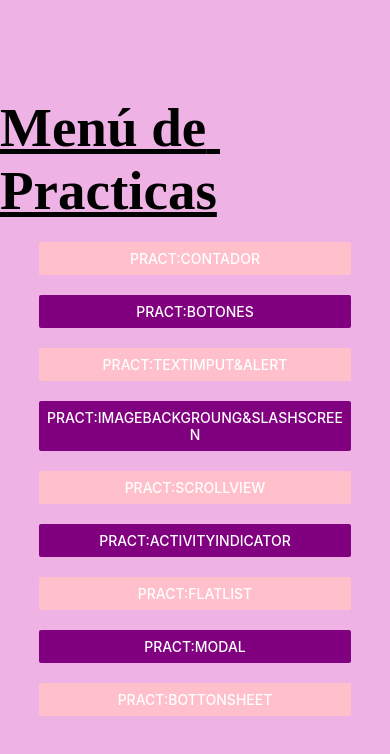
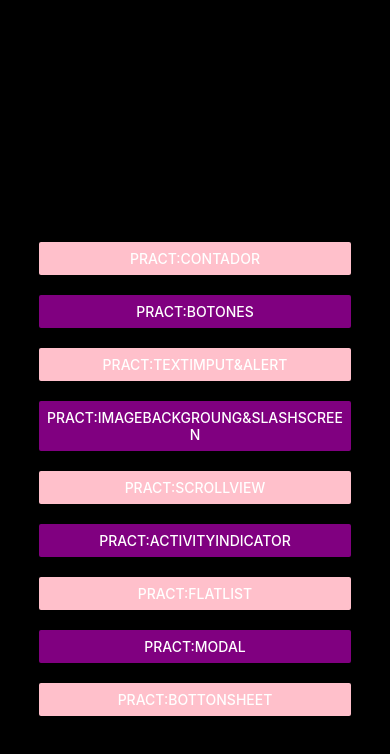
Before and after one commit to AleVazquez1313/JSparaprincipiantes, a React Native app in the folder intro2/: screen / in a window 390 px wide. Shown: the top 754 px of the page. Built offline with nearby package versions, Linux system fonts and the light colour scheme.

Commit message:
ImageBackgroung & SlapshScreen: Completada

```diff
--- a/intro2/screens/ImagebackgroungScreen.js
+++ b/intro2/screens/ImagebackgroungScreen.js
@@ -74,7 +74,7 @@ export default function SplashScreenPro() {
   if (showMain) {
     return (
       <ImageBackground
-        source={require("https://motionbgs.com/media/2442/yor-forger-spy-x-family.jpg")}
+        source={require("../assets/images(2).jpeg")}
         style={styles.background}
         resizeMode="cover" // 'cover' hace que la imagen llene toda la pantalla
       >
@@ -89,7 +89,7 @@ export default function SplashScreenPro() {
   return (
     <Animated.View style={[styles.container, { opacity: fadeOut }]}>
       <Animated.Image
-        source={require("https://pnganime.com/web/image-thumbnails/48/537-lg.png")}
+        source={require("../assets/yor-forger-spy-x-family.jpg")}
         resizeMode="contain"
         style={[
           styles.logoImage,
--- a/intro2/screens/MenuScreen.js
+++ b/intro2/screens/MenuScreen.js
@@ -3,12 +3,12 @@ import React, { useState } from 'react';
 import ContadorScreen from './ContadorScreen';
 import BotonesScreen from './BotonesScreen';
 import TextImputScreen from './TextImputScreen';
-import ImagebackgroungScreen from './ImagebackgroungScreen';
+import SplashScreenPro from './ImagebackgroungScreen';
 import ScrollViewScreen from './ScrollViewScreen';
 import ActivityIndicatorScreen from './ActivityIndicatorScreen';
 import FlatListScreen from './FlatListScreen';
 import ModalScreen from './ModalScreen';
-import BottonSheetScreen from './BottonSheetScreen';
+import BottonSheetScreen from './BotonesScreen';
 
 export default function MenuScreen() {
     const [screen, setScreen]= useState('menu');
@@ -21,7 +21,7 @@ export default function MenuScreen() {
         case  'textimput':
             return <TextImputScreen/>;
         case 'imagebackgroung':
-            return <ImagebackgroungScreen/>;
+            return <SplashScreenPro/>;
         case 'scrollview':
             return <ScrollViewScreen/>;
         case 'activityindicator':
@@ -75,7 +75,7 @@ const styles = StyleSheet.create({
     },
     container: {
         flex: 1,
-        backgroundColor: 'rgba(239, 178, 229, 1)', //fondo
+        backgroundColor: 'rgba(0, 0, 0, 1)', //fondo
         alignItems: 'center',
         justifyContent: 'center',
       },
```
Also changed, not shown: intro2/assets/images(2).jpeg (added), intro2/assets/yor-forger-spy-x-family.jpg (added).
